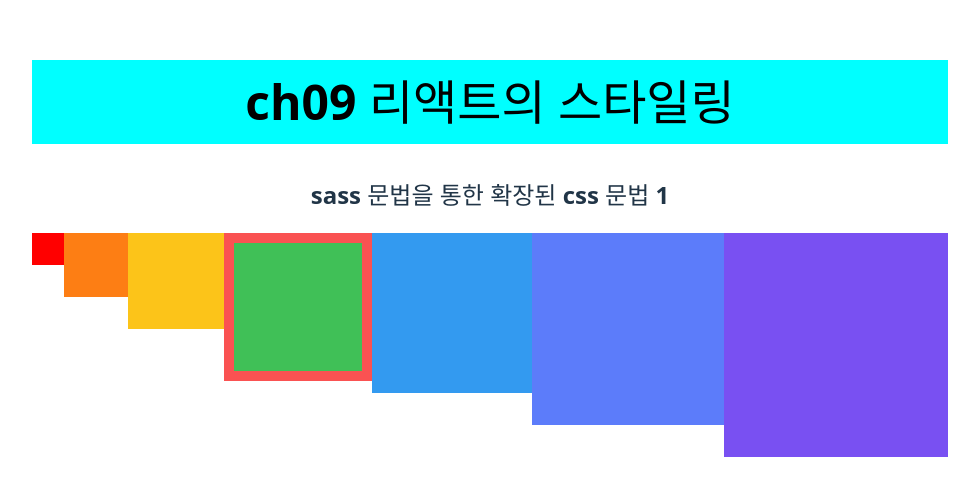
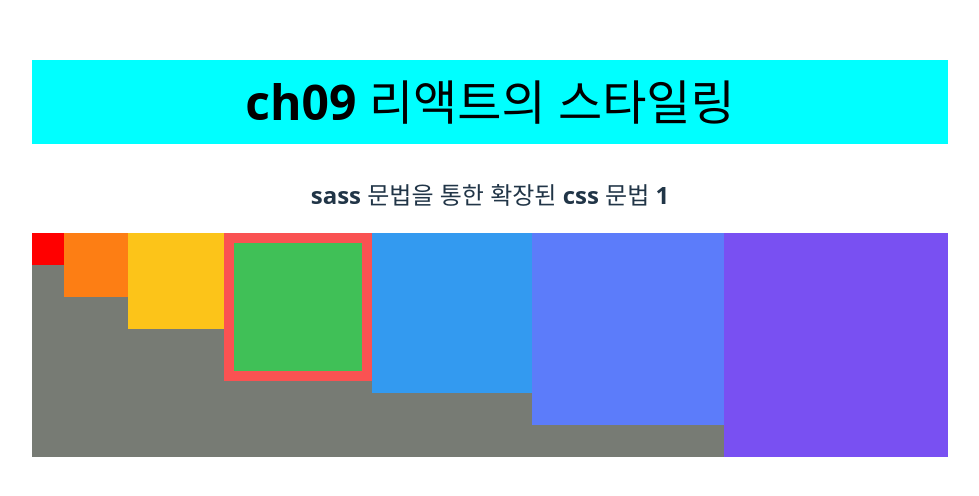
Before and after one commit to reokkamy/React-WorkSpace-k6-0806, a React (Vite) app in the folder ch09-vite-test/: page / in a window 1280 px wide. Shown: the part 158-654 px from the top of the page, without its empty margins (150-1129 px from the left). Built offline with nearby package versions, Linux system fonts and the light colour scheme.

Commit message:
6교시, ch9 , 리액트 스타일링 기본 확인, 2 open-color include-media 확인

```diff
--- a/ch09-vite-test/package.json
+++ b/ch09-vite-test/package.json
@@ -10,6 +10,8 @@
     "preview": "vite preview"
   },
   "dependencies": {
+    "include-media": "^2.0.0",
+    "open-color": "^1.9.1",
     "react": "^19.1.1",
     "react-dom": "^19.1.1",
     "sass": "^1.90.0"
--- a/ch09-vite-test/src/styles/SassComponent.scss
+++ b/ch09-vite-test/src/styles/SassComponent.scss
@@ -2,6 +2,10 @@
 
 // open-color , include-media : 색상 팔레트 쉽게 쓰기, 미디어쿼리 쉽게 이용하는 도구.
 //  yarn add open-color include-media
+
+// 사용법
+ @import 'include-media/dist/_include-media';
+ @import 'open-color/open-color';
 
 :local .wrapperSassComponent {
   background: black;
@@ -14,12 +18,12 @@
   display: flex;
 //  // 추가, 외부 기능, 컬러 선택,
 //  // 미디어 반응형 쉽게 해주는 기능
-//  background: $oc-gray-2;
-//  background: $gray;
-//
-//  @include media('<768px') {
-//    //background: $oc-gray-9;
-//  }
+  background: $oc-gray-2;
+  background: $gray;
+
+  @include media('<768px') {
+    background: $oc-gray-9;
+  }
 
   .box {
     //background: $red;
```
Also changed, not shown: 1 other file (tests, documents, lock files or other folders).
